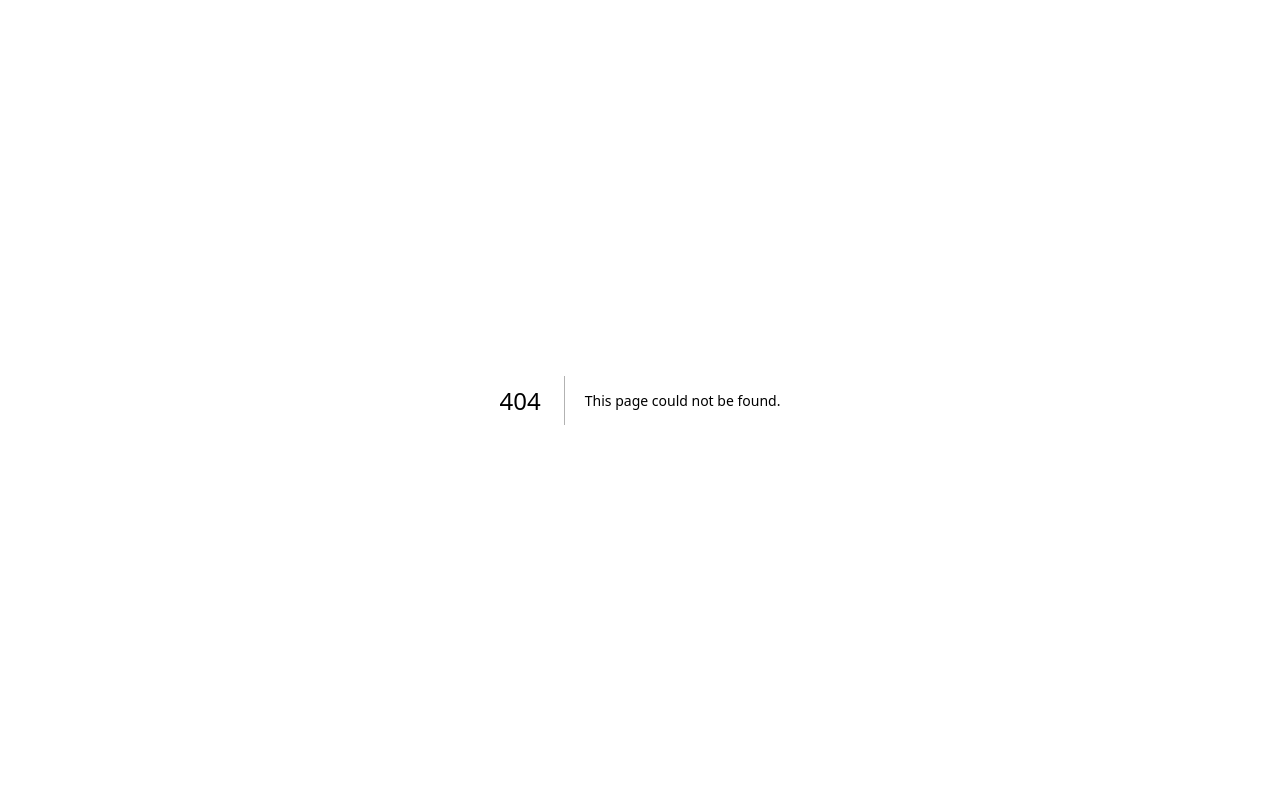
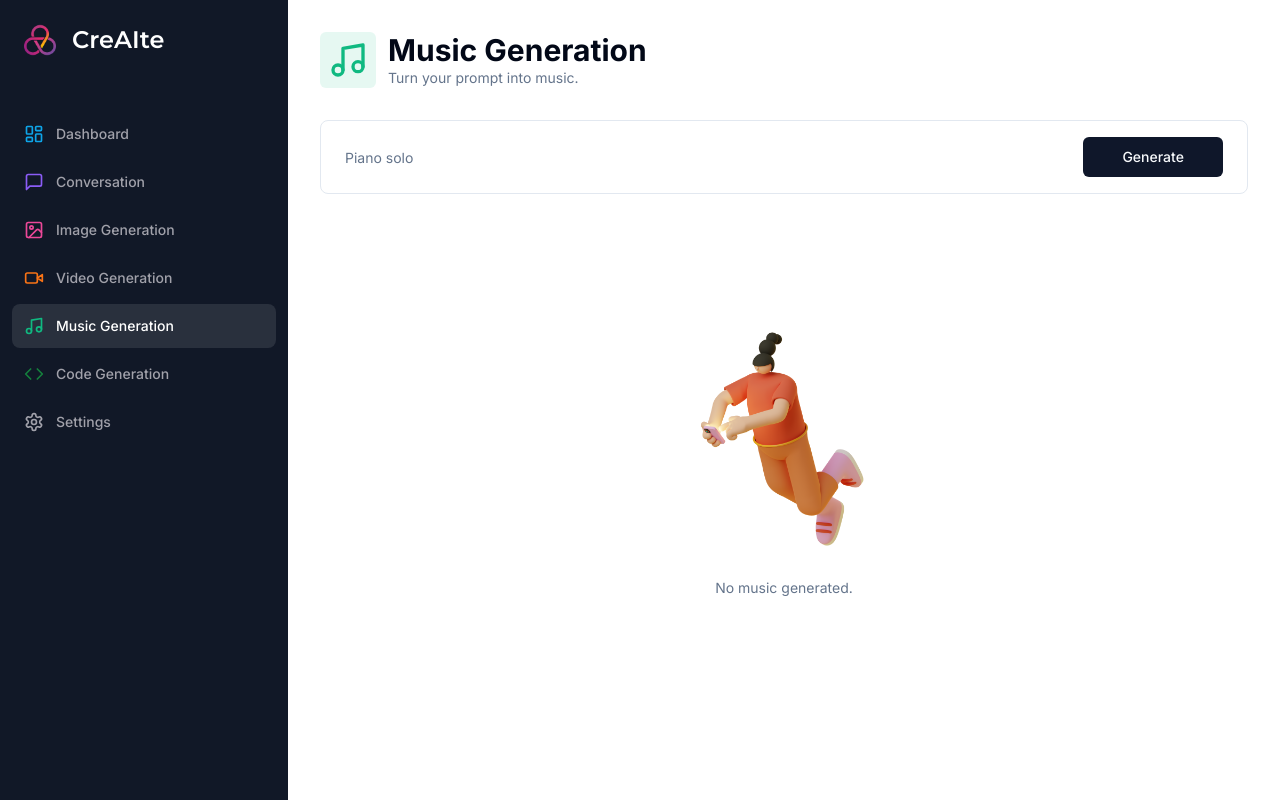
Before and after one commit to nhemgomia/creAIte, a Next.js app: page /music in a window 1280 px wide. Before the commit this address had no page. Built offline with nearby package versions, Linux system fonts and the light colour scheme.

Commit message:
feat: Implement Music Generation AI

```diff
--- /dev/null
+++ b/app/(dashboard)/(routes)/music/constants.ts
@@ -0,0 +1,7 @@
+import * as z from "zod";
+
+export const formSchema = z.object({
+  prompt: z.string().min(1, {
+    message: "Music is required"
+  })
+});
--- /dev/null
+++ b/app/(dashboard)/(routes)/music/page.tsx
@@ -0,0 +1,129 @@
+"use client";
+
+import axios from "axios";
+import * as z from "zod";
+import { Music } from "lucide-react";
+import { useForm } from "react-hook-form";
+import { useRouter } from "next/navigation";
+import { useState } from "react";
+import { zodResolver } from "@hookform/resolvers/zod";
+
+import { Button } from "@/components/ui/button";
+import {
+  Form,
+  FormControl,
+  FormField,
+  FormItem
+} from "@/components/ui/form";
+import { Input } from "@/components/ui/input";
+import Heading from "@/components/heading";
+import { Empty } from "@/components/empty";
+import Loader from "@/components/loader";
+
+import { formSchema } from "./constants";
+
+const MusicPage = () => {
+  const router = useRouter();
+  const [music, setMusic] = useState<string>();
+
+  const form = useForm<z.infer<typeof formSchema>>({
+    resolver: zodResolver(formSchema),
+    defaultValues: {
+      prompt: ""
+    }
+  });
+
+  const isLoading = form.formState.isSubmitting;
+
+  const onSubmit = async (values: z.infer<typeof formSchema>) => {
+    try {
+      setMusic(undefined);
+
+      const response = await axios.post("/api/music", values);
+
+      setMusic(response.data.audio);
+
+      form.reset();
+    } catch (error: any) {
+      // TODO: Open Pro Modal
+      console.log(error);
+    } finally {
+      router.refresh();
+    }
+  }
+
+  return (
+    <div>
+      <Heading
+        title="Music Generation"
+        description="Turn your prompt into music."
+        icon={Music}
+        iconColor="text-emerald-500"
+        bgColor="bg-emerald-500/10"
+      />
+      <div className="px-4 lg:px-8">
+        <Form {...form}>
+          <form
+            onSubmit={form.handleSubmit(onSubmit)}
+            className="
+              rounded-lg
+              border
+              w-full
+              p-4
+              px-3
+              md:px-6
+              focus-within:shadow-sm
+              grid
+              grid-cols-12
+              gap-2
+            "
+          >
+            <FormField
+              name="prompt"
+              render={({ field }) => (
+                <FormItem className="col-span-12 lg:col-span-10">
+                  <FormControl className="m-0 p-0">
+                    <Input
+                      className="
+                        border-0
+                        outline-none
+                        focus-visible:ring-0
+                        focus-visible:ring-transparent
+                      "
+                      disabled={isLoading}
+                      placeholder="Piano solo"
+                      {...field}
+                    />
+                  </FormControl>
+                </FormItem>
+              )}
+            />
+            <Button className="col-span-12 lg:col-span-2 w-full" disabled={isLoading}>
+              Generate
+            </Button>
+          </form>
+        </Form>
+      </div>
+      <div className="space-y-4 mt-4">
+        {isLoading && (
+          <div className="p-8 rounded-lg w-full flex items-center justify-center bg-muted">
+            <Loader />
+          </div>
+        )}
+
+        {!music && !isLoading && (
+          <div>
+            <Empty label="No music generated." />
+          </div>
+        )}
+        {music && (
+          <audio controls className="w-full mt-8">
+            <source src={music} />
+          </audio>
+        )}
+      </div>
+    </div>
+   );
+}
+
+export default MusicPage;
--- /dev/null
+++ b/app/api/music/route.ts
@@ -0,0 +1,39 @@
+import { auth } from "@clerk/nextjs";
+import { NextResponse } from "next/server";
+import Replicate from "replicate";
+
+const replicate = new Replicate({
+  auth: process.env.REPLICATE_API_TOKEN!
+});
+
+export async function POST(
+  req: Request
+) {
+  try {
+    const { userId } = auth();
+    const body = await req.json();
+    const { prompt } = body;
+
+    if (!userId) {
+      return new NextResponse("Unauthorized" , { status: 401 });
+    }
+
+    if (!prompt) {
+      return new NextResponse("Prompt is required", { status: 400 });
+    }
+
+    const response = await replicate.run(
+      "riffusion/riffusion:8cf61ea6c56afd61d8f5b9ffd14d7c216c0a93844ce2d82ac1c9ecc9c7f24e05",
+      {
+        input: {
+          prompt_a: prompt
+        }
+      }
+    );
+
+    return NextResponse.json(response);
+  } catch (error) {
+    console.log("MUSIC_ERROR", error);
+    return new NextResponse("Internal Error", { status: 500 });
+  }
+}
--- a/package.json
+++ b/package.json
@@ -33,6 +33,7 @@
     "react-dom": "18.2.0",
     "react-hook-form": "^7.45.2",
     "react-markdown": "^8.0.7",
+    "replicate": "^0.14.1",
     "tailwind-merge": "^1.14.0",
     "tailwindcss": "3.3.3",
     "tailwindcss-animate": "^1.0.6",
```
Also changed, not shown: 1 other file (tests, documents, lock files or other folders).
